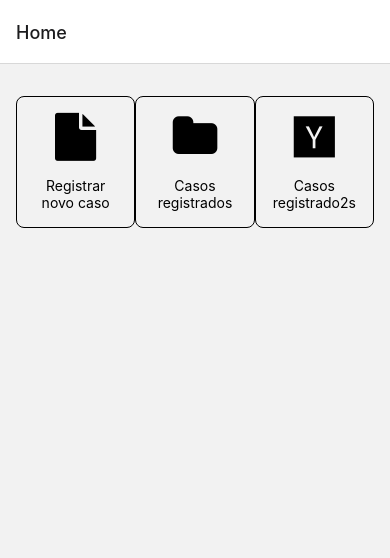
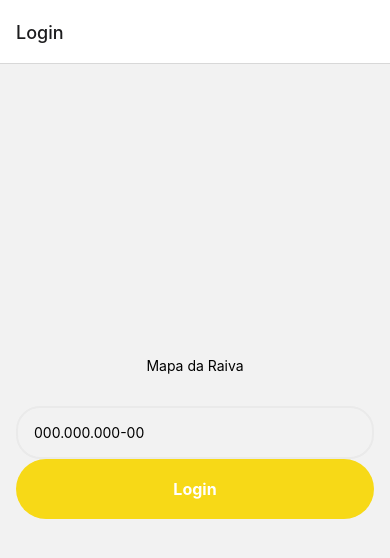
Before and after one commit to izanf/raiva-app, a React Native app: screen /Home in a window 390 px wide. Shown: the top 558 px of the page. Built offline with nearby package versions, Linux system fonts and the light colour scheme.

Commit message:
Last screens and login integration

```diff
--- a/Routes.tsx
+++ b/Routes.tsx
@@ -5,16 +5,30 @@ import Login from './src/Auth/Login'
 import Home from './src/Home/Home'
 import CasesList from './src/Cases/List'
 import CasesRegister from './src/Cases/Register'
+import Prophylaxis from './src/Prophylaxis/Prophylaxis'
+import useAuthentication from './src/state/auth';
 
 const Stack = createNativeStackNavigator();
 
-const Routes = () => (
+const Routes = () => {
+  const { user } = useAuthentication()
+
+  return (
     <Stack.Navigator>
+      {!!user ? (
+        <>
           <Stack.Screen name="Home" component={Home} />
           <Stack.Screen name="CasesList" component={CasesList} />
           <Stack.Screen name="CasesRegister" component={CasesRegister} />
+          <Stack.Screen name="Prophylaxis" component={Prophylaxis} />
+        </>
+      ) : (
+        <>
           <Stack.Screen name="Login" component={Login} />
+        </>
+      )}
     </Stack.Navigator>
   )
+}
 
 export default Routes
--- a/package.json
+++ b/package.json
@@ -3,9 +3,10 @@
     "@react-navigation/native": "^6.1.9",
     "@react-navigation/native-stack": "^6.9.17",
     "expo": "^49.0.3",
+    "ky": "^1.1.3",
     "react": "18.2.0",
     "react-dom": "18.2.0",
-    "react-native": "0.72.3",
+    "react-native": "0.72.6",
     "react-native-safe-area-context": "4.6.3",
     "react-native-screens": "~3.22.0",
     "react-native-web": "~0.19.6",
--- a/src/Auth/Login.tsx
+++ b/src/Auth/Login.tsx
@@ -1,4 +1,6 @@
 import { useState } from 'react'
+
+import useAuthentication from '../state/auth'
 
 import Box from '../components/Box'
 import Container from '../components/Container'
@@ -6,7 +8,8 @@ import Text from '../components/Text'
 import Button from '../components/Button'
 import Input from '../components/Input'
 
-const Login = ({ navigation }) => {
+const Login = () => {
+  const { login, error } = useAuthentication()
   const [user, setUser] = useState('')
 
   return (
@@ -14,9 +17,9 @@ const Login = ({ navigation }) => {
       <Text textAlign="center">Mapa da Raiva</Text>
       <Box gap="16px" my="32px">
         <Box>
-          <Input placeholder="000.000.000-00" value={user} onChange={setUser} />
+          <Input placeholder="000.000.000-00" value={user} onChange={setUser} error={error} />
         </Box>
-        <Button onPress={() => navigation.navigate('Home')}>Login</Button>
+        <Button onPress={() => login(user)}>Login</Button>
       </Box>
     </Container>
   )
--- a/src/Cases/Register.tsx
+++ b/src/Cases/Register.tsx
@@ -1,4 +1,7 @@
 import { useState } from "react"
+
+import * as API from '../services/api'
+
 import { Button, Container, Input } from "../components"
 
 const initialData = [
@@ -15,6 +18,7 @@ const inputComponent = {
 }
 
 const CasesRegister = () => {
+  const [isLoading, setIsLoading] = useState(false)
   const [data, setData] = useState(initialData)
 
   const handleChange = (field, value) => {
@@ -31,6 +35,19 @@ const CasesRegister = () => {
     return <InputComponent onChange={(value) => handleChange(key, value)} {...rest} />
   }
 
+  const registerCase = async () => {
+    try {
+      setIsLoading(true)
+      const response = await API.registerCase(data)
+      alert('registradow')
+
+    } catch (error) {
+
+    } finally {
+      setIsLoading(false)
+    }
+  }
+
   return (
     <Container>
       {data.map(renderComponent)}
--- a/src/Home/Home.tsx
+++ b/src/Home/Home.tsx
@@ -1,17 +1,24 @@
+import { Button } from "../components"
 import Container from "../components/Container"
+import useAuthentication from "../state/auth"
 
 import Menu from './Menu/Menu'
 
 const menuOptions = [
-  { iconName: 'file', title: 'Registrar novo caso', path: 'CasesRegister' },
+  { iconName: 'file', title: 'Novo caso', path: 'CasesRegister' },
   { iconName: 'folder', title: 'Casos registrados', path: 'CasesList' },
-  { iconName: 'y-combinator', title: 'Casos registrado2s' }
+  { iconName: 'y-combinator', title: 'Profilaxia', path: 'Prophylaxis' }
 ]
 
-const Home = ({ navigation }) => (
-  <Container py="32px">
-    <Menu data={menuOptions} navigation={navigation} />
-  </Container>
-)
+const Home = ({ navigation }) => {
+  const { logout } = useAuthentication()
+
+  return (
+    <Container py="32px">
+      <Menu data={menuOptions} navigation={navigation} />
+      <Button onPress={logout}>Logout</Button>
+    </Container>
+  )
+}
 
 export default Home
--- a/src/Home/Menu/MenuItem.tsx
+++ b/src/Home/Menu/MenuItem.tsx
@@ -6,14 +6,15 @@ const Touchable = styled.TouchableOpacity<{ parentWidth: number }>`
   flex: 1;
   border-radius: ${({ theme }) => theme.borderRadius.sm};
   padding: 16px;
-  border: 1px solid ${({ theme }) => theme.colors.black};
   alignItems: center;
+  background: ${({ theme }) => theme.colors.primary};
+  min-width: 150px;
 `
 
 const MenuItem = ({ iconName, title, path, navigation, parentWidth }) => (
   <Touchable onPress={() => navigation.navigate(path)} parentWidth={parentWidth}>
-    <Icon name={iconName} size="48px" />
-    <Text pt="16px" textAlign="center">{title}</Text>
+    <Icon name={iconName} size={48} color="white" />
+    <Text pt="16px" fontWeight="bold" textAlign="center">{title}</Text>
   </Touchable>
 )
 
--- /dev/null
+++ b/src/Prophylaxis/Prophylaxis.tsx
@@ -0,0 +1,30 @@
+import Container from '../components/Container'
+
+import { Box, Text, Button } from '../components'
+
+const Prophylaxis = () => (
+  <Container>
+    <Box px="24px" py="16px" bg="yellow">
+      <Text>Pré Exposição</Text>
+    </Box>
+    <Box flexDirection="row">
+      <Text>A vacina é indicada para pessoas com risco de exposição permanente ao vírus da raiva, durante atividades ocupacionais.</Text>
+      <Text>Imagem aqui</Text>
+    </Box>
+    <Box gap="16px">
+      <Button>Contato Indireto</Button>
+      <Button>Acidente Leve</Button>
+      <Button>Acidente Grave</Button>
+    </Box>
+    <Box>
+      <Text>
+        CÃO OU GATO SEM SUSPEITA DE RAIVA NO MOMENTO DA AGRESSÃO
+      </Text>
+    </Box>
+    <Text>
+      Lavar com água e sabão.
+    </Text>
+  </Container>
+)
+
+export default Prophylaxis
--- a/src/components/Input.tsx
+++ b/src/components/Input.tsx
@@ -3,19 +3,25 @@ import styled from 'styled-components/native'
 import Box from './Box'
 import Text from './Text'
 
-const InputRAW = styled.TextInput`
+const InputRAW = styled.TextInput<{ borderColor: string }>`
   padding: 16px;
   border-width: 2px;
   border-style: solid;
-  border-color: ${({ theme }) => theme.colors.gray};
+  border-color: ${({ theme, borderColor }) => theme.colors[borderColor]};
   border-radius: ${({ theme }) => theme.borderRadius.lg};
 `
 
-const Input = ({ label, ...props }) => {
-  return (
+const Input = ({ label, error,...props }) => {
+  const getStatus = () => {
+    if (error) return 'danger'
+
+    return 'gray'
+  }
+
+return (
     <Box>
       <Text fontSize="12">{label}</Text>
-      <InputRAW {...props} onChangeText={props.onChange} />
+      <InputRAW {...props} onChangeText={props.onChange} borderColor={getStatus()} />
     </Box>
   )
 }
--- /dev/null
+++ b/src/services/api.ts
@@ -0,0 +1,23 @@
+import ky from 'ky'
+
+const api = ky.create({ prefixUrl: 'http://localhost:8080/api', headers: { 'Content-Type': 'application/json' } })
+
+export const login = (json): any => {
+  return api.post('usuario/autenticacao', { json }).json()
+}
+
+export const register = (body) => {
+  return api.post('/api/usuario/registrar-usuario', { body }).json()
+}
+
+export const listCases = () => {
+  return api.get('/api/caso/casos-por-usuario')
+}
+
+export const registerCase = (body) => {
+  return api.post('/api/caso/registrar-caso', { body })
+}
+
+export const listHealthUnities = () => {
+  return api.get('/api/unidades-por-distrito')
+}
--- /dev/null
+++ b/src/state/auth.tsx
@@ -0,0 +1,73 @@
+import React, { useState, useContext, createContext } from 'react'
+
+import * as API from '../services/api'
+
+type AuthenticationContextType = {
+  isLoading: boolean,
+  user: any,
+  login: any,
+  logout: any
+}
+
+type AuthenticationProviderProps = {
+  children: React.ReactNode
+}
+
+const INITIAL_STATE = {
+  isLoading: false,
+  user: null,
+  login: () => null,
+  logout: () => null
+}
+
+const AuthenticationContext = createContext<AuthenticationContextType>(INITIAL_STATE)
+
+export const AuthenticationProvider = ({ children }: AuthenticationProviderProps) => {
+  const [isLoading, setIsLoading] = useState(false)
+  const [error, setError] = useState<string | null>(null)
+  const [user, setUser] = useState(null)
+
+  const login = async (cpf: string) => {
+    try {
+      setIsLoading(true)
+      const response = await API.login({ cpf })
+
+      setUser(response)
+    } catch (error) {
+      console.error(error)
+      setError(error.message)
+    } finally {
+      setIsLoading(false)
+    }
+  }
+
+  const logout = () => {
+    setUser(null)
+  }
+
+  const ctx = {
+    isLoading,
+    user,
+    error,
+    login,
+    logout
+  }
+
+  return (
+    <AuthenticationContext.Provider value={ctx}>
+      {children}
+    </AuthenticationContext.Provider>
+  )
+}
+
+const useAuthentication = () => {
+  const context = useContext(AuthenticationContext)
+
+  if (context === undefined) {
+    throw new Error('useAuthentication must be used within a AuthenticationProvider')
+  }
+
+  return context
+}
+
+export default useAuthentication
--- a/src/themes/main.ts
+++ b/src/themes/main.ts
@@ -1,9 +1,13 @@
 const theme = {
   colors: {
-    primary: '#0070f3',
+    primary: '#F7D917',
     white: '#ffffff',
     black: '#000000',
-    gray: '#eaeaea'
+    gray: '#eaeaea',
+    success: '#00C853',
+    danger: '#FF1744',
+    warning: '#FF9100',
+    info: '#2979FF'
   },
   borderRadius: {
     sm: '8px',
```
Also changed, not shown: App.tsx (+6 -2 lines), src/assets/images/logo.png (added), 1 other file (tests, documents, lock files or other folders). Lines whose indentation alone changed are shown as unchanged.
